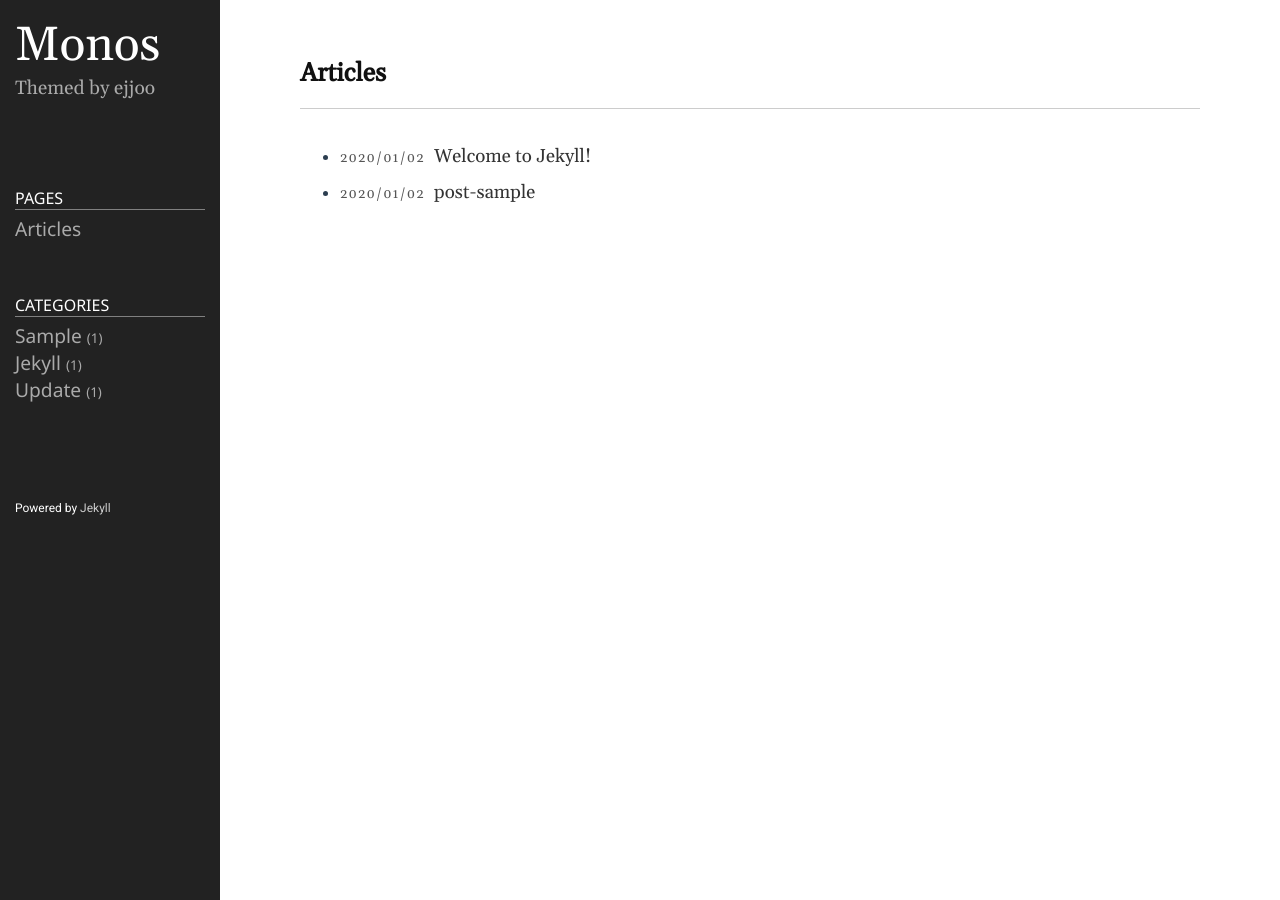
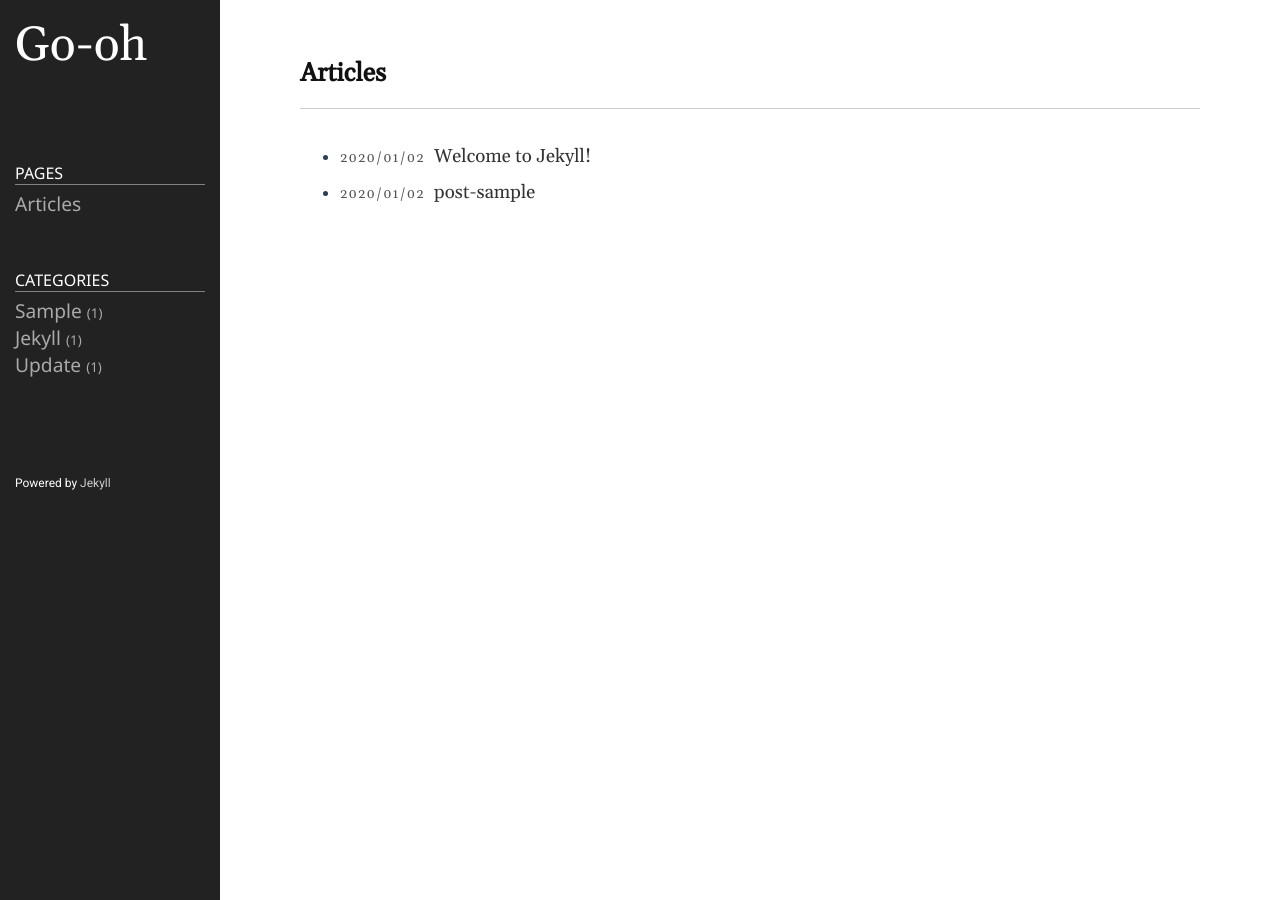
Before and after one commit to Go-oh/Go-oh.github.io, a Jekyll site: the page built from index.md, in a window 1280 px wide. Built offline with Jekyll 4.4.1, drawn with Linux system fonts in a browser that asks for light colours.

Commit message:
Theme changed

```diff
--- a/_config.yml
+++ b/_config.yml
@@ -18,13 +18,12 @@
 # You can create any custom variable you would like, and they will be accessible
 # in the templates via {{ site.myvariable }}.
 
-title: Monos
-email: ejjoo7994@gmail.com
+title: Go-oh
+email: jfknfj920@naver.com
 description: >- # this means to ignore newlines until "baseurl:"
-  Themed by ejjoo
 baseurl: ""
 url: "https://go-oh.github.io/"
-github_username: ejjoo
+github_username: Go-oh
 highlighter: rouge
 svg:
   optimize: true
```
